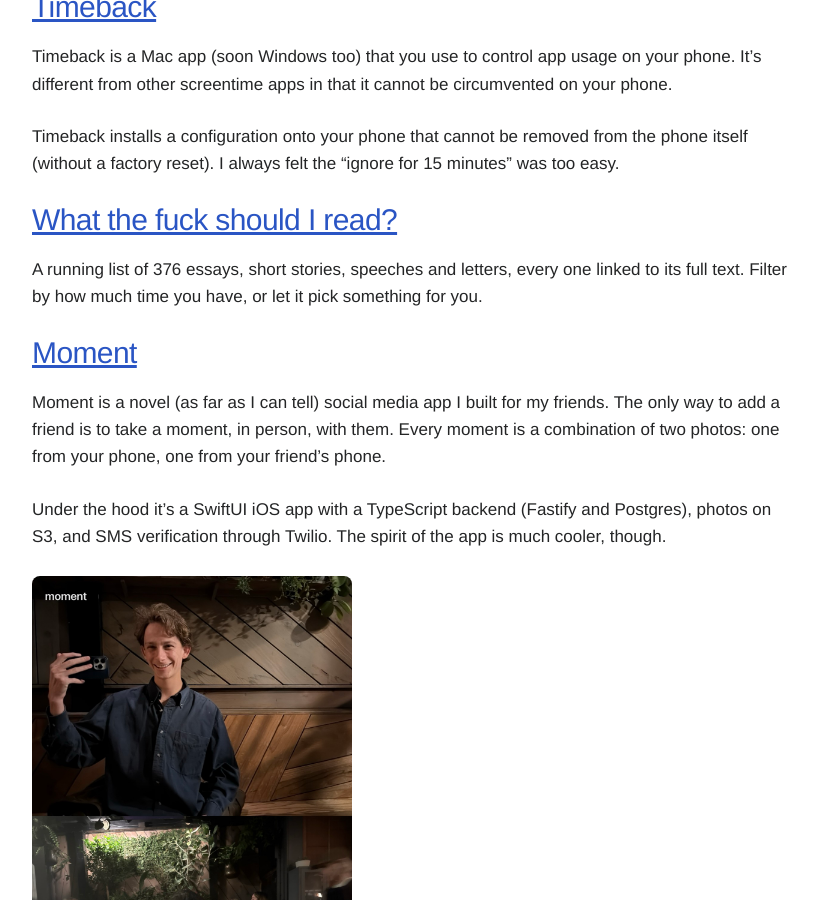
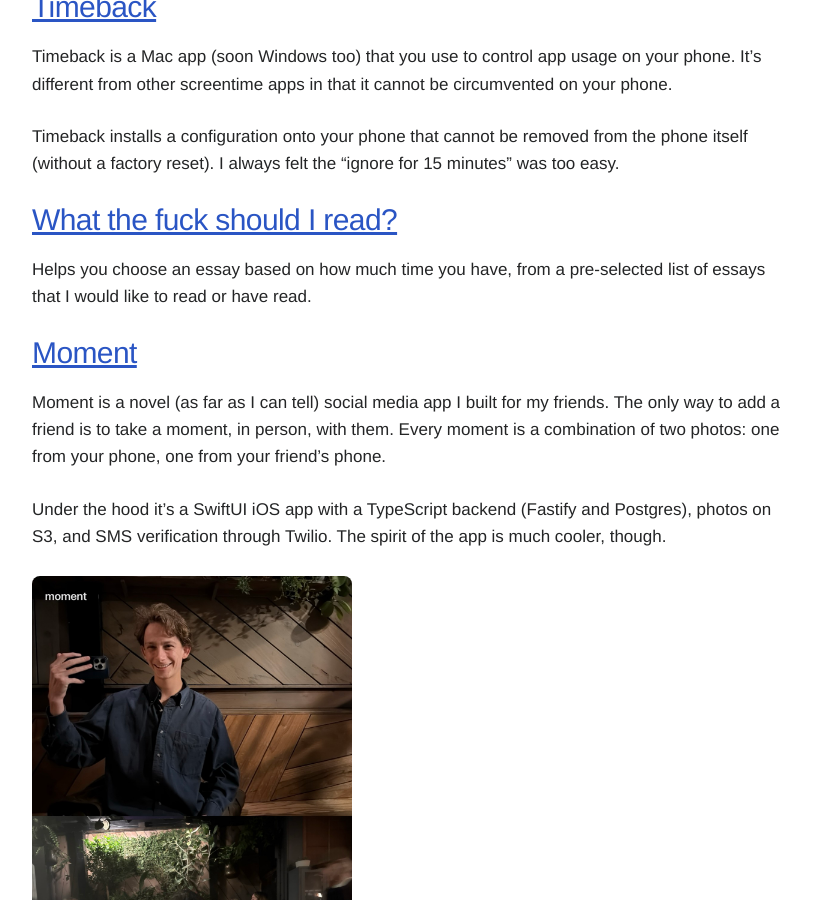
Before and after one commit to tsaucedogithub/tsaucedogithub.github.io, a Jekyll site: the page built from projects.md, in a window 1280 px wide and 900 px high, scrolled down 317 px. Shown: the whole window, without its empty margins (228-1046 px from the left). Built offline with Jekyll 4.4.1, drawn with Linux system fonts in a browser that asks for light colours; some web fonts are replaced.

Commit message:
Use Tristan's own description for the page and the Projects entry
Replaces the site-wide fallback in search results and link previews, and the
placeholder paragraph under Projects. One comma added after "have" so the
clause does not read as "time you have from a list".

Co-Authored-By: Claude Opus 5 (1M context) <noreply@anthropic.com>

```diff
--- a/projects.md
+++ b/projects.md
@@ -17,9 +17,7 @@ Timeback installs a configuration onto your phone that cannot be removed from th
 
 ## [What the fuck should I read?]({{ '/what-the-f-should-i-read/' | relative_url }})
 
-<!-- DESCRIPTION — replace this paragraph. -->
-
-A running list of {{ site.data.essays | size }} essays, short stories, speeches and letters, every one linked to its full text. Filter by how much time you have, or let it pick something for you.
+Helps you choose an essay based on how much time you have, from a pre-selected list of essays that I would like to read or have read.
 
 ## [Moment](https://photosmomentapp.com)
 
```
Also changed, not shown: what-the-f-should-i-read.md (+1 -0 lines).
